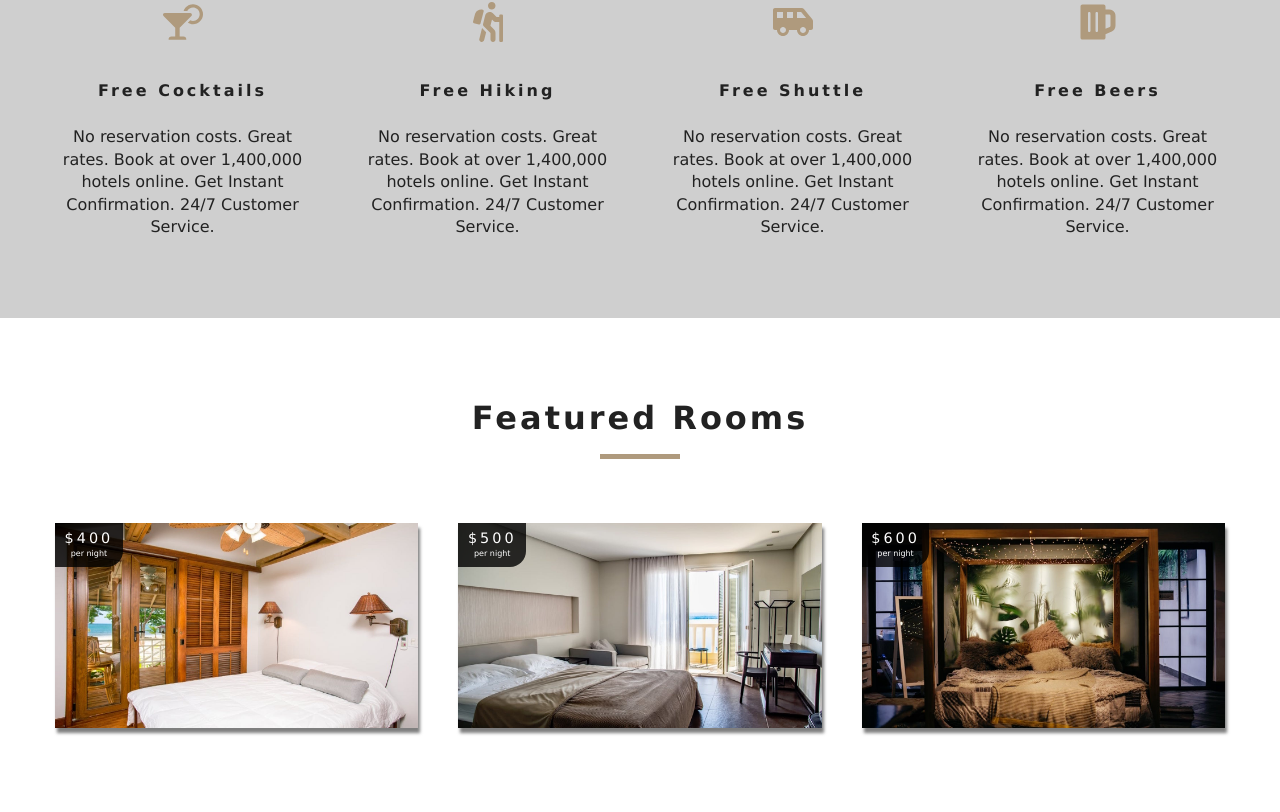
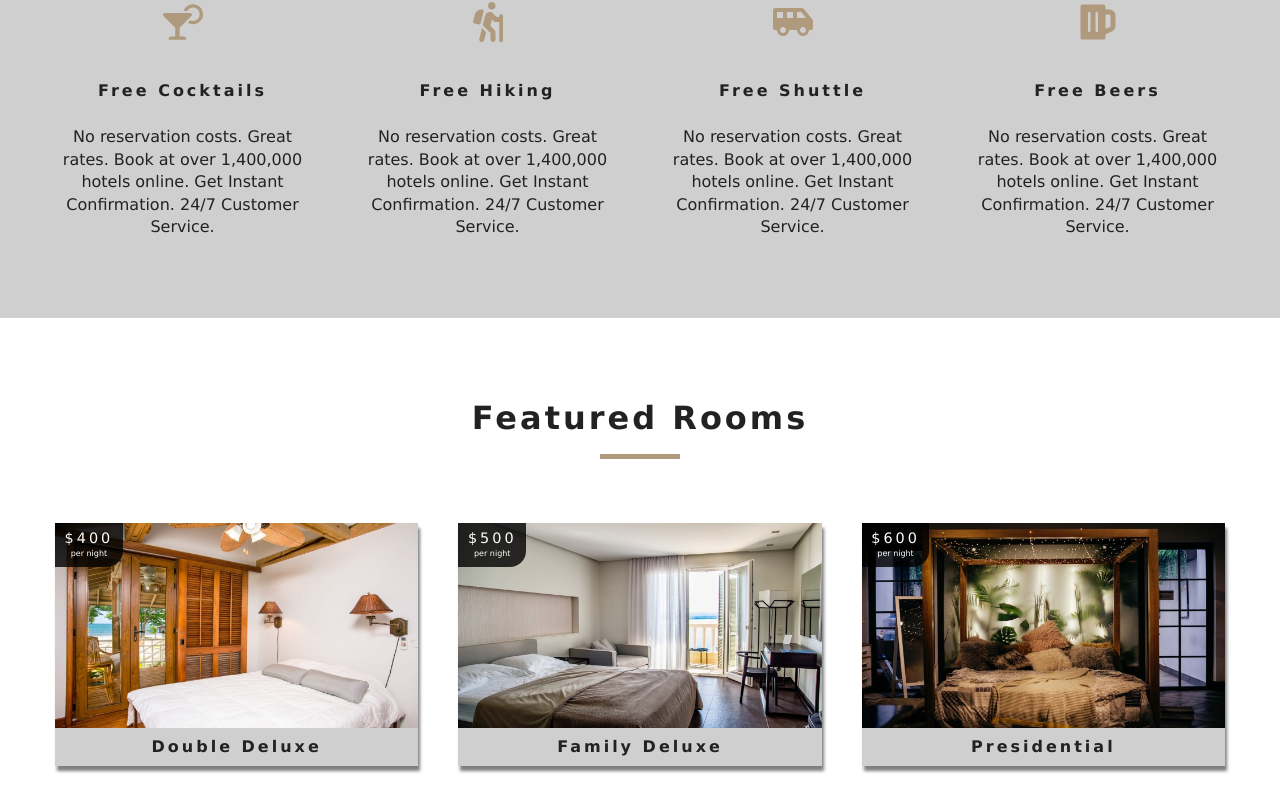
Before and after one commit to santoshkumar964887/reactjs-beach-resorts, a React (Create React App) app: page / in a window 1280 px wide. Shown: the part 1005-1817 px from the top of the page. Built offline with nearby package versions, Linux system fonts and the light colour scheme.

Commit message:
completing room component

```diff
--- a/src/components/Room.js
+++ b/src/components/Room.js
@@ -1,6 +1,7 @@
 import React from "react";
 import { Link } from "react-router-dom";
 import defaultImage from "../images/room-10.jpeg";
+import PropTypes from "prop-types";
 export default function Room({ room }) {
   const { name, slug, images, price } = room;
   return (
@@ -15,6 +16,16 @@ export default function Room({ room }) {
           Features
         </Link>
       </div>
+      <p className="room-info">{name}</p>
     </article>
   );
 }
+
+Room.prototype = {
+  room: PropTypes.shape({
+    name: PropTypes.string.isRequired,
+    slug: PropTypes.string.isRequired,
+    images: PropTypes.arrayOf(PropTypes.string).isRequired,
+    price: PropTypes.number.isRequired,
+  }),
+};
--- a/src/context/RoomContext.jsx
+++ b/src/context/RoomContext.jsx
@@ -23,10 +23,15 @@ class RoomProvider extends Component {
     });
     return tempItems;
   }
+  getRoom = (slug) => {
+    let tempRooms = { ...this.state.rooms };
+    const room = tempRooms.find((room) => room.slug === slug);
+    return room;
+  };
 
   render() {
     return (
-      <RoomContext.Provider value={{ ...this.state }}>
+      <RoomContext.Provider value={{ ...this.state, getRoom: this.getRoom }}>
         {this.props.children}
       </RoomContext.Provider>
     );
```
Also changed, not shown: 1 other file (tests, documents, lock files or other folders).
